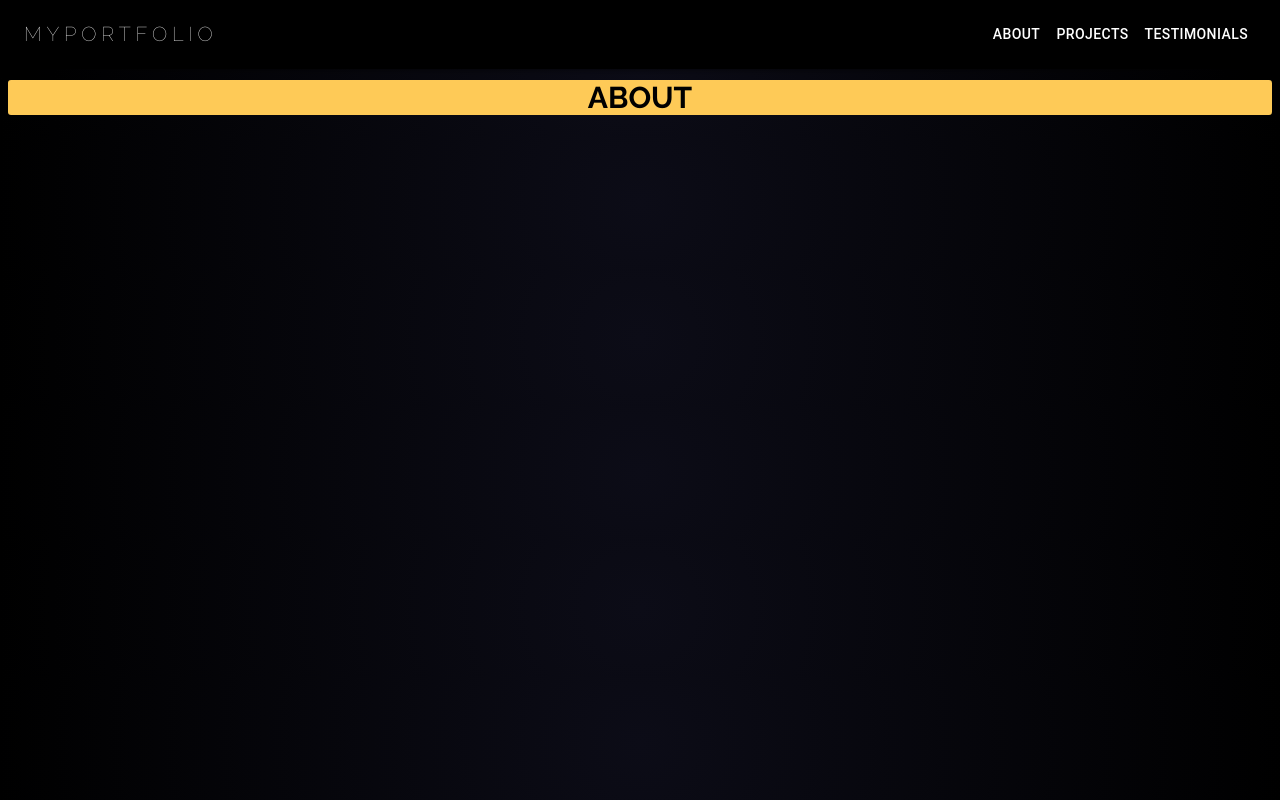
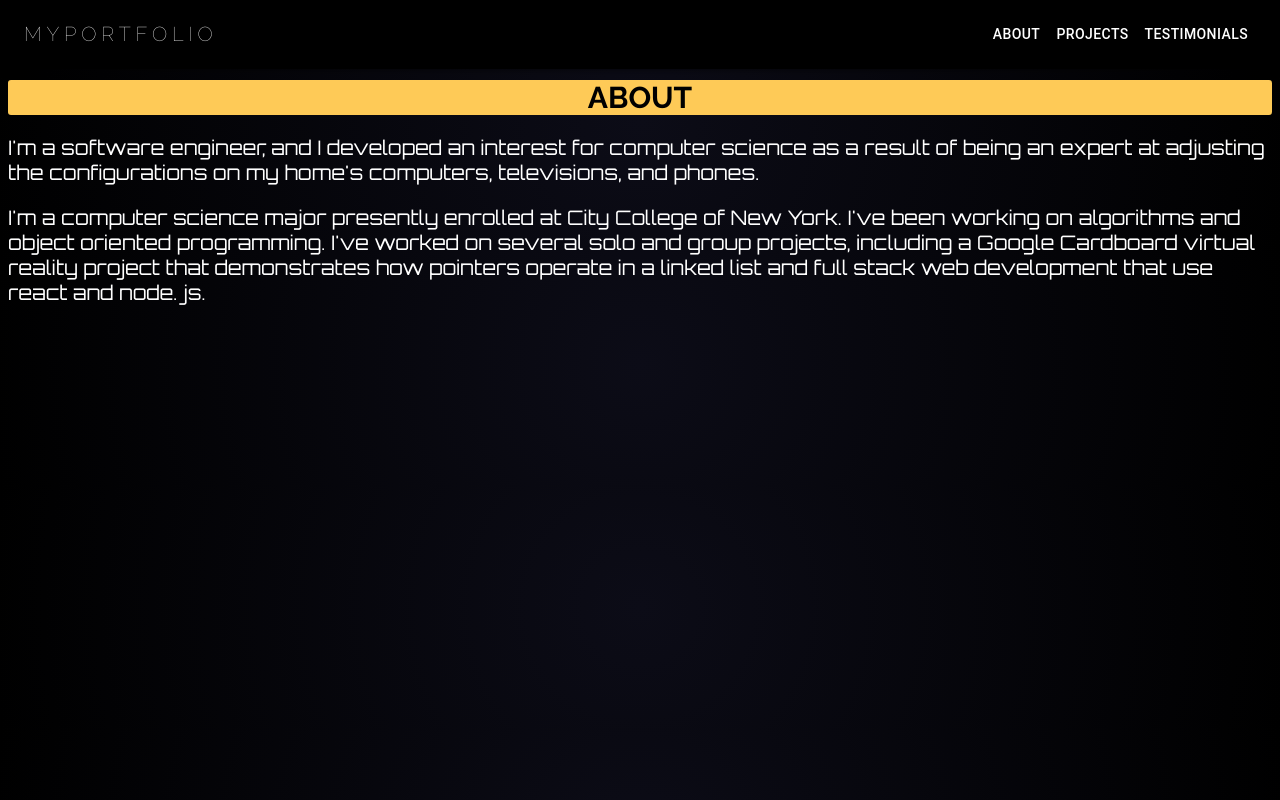
Before and after one commit to boundy99/My-Portfolio, a React (Create React App) app: page / in a window 1280 px wide. Built offline with nearby package versions, Linux system fonts and the light colour scheme.

Commit message:
Feat: About component

```diff
--- a/public/style.css
+++ b/public/style.css
@@ -14,5 +14,10 @@
     }
 
     .about {
-        background-image: url("https://t4.ftcdn.net/jpg/04/31/44/89/360_F_431448941_oo9a7gWADWwWjyYBDmdcYvuIZdss3sxh.jpg");
+        display: 'flex';
+        justify-content: center;
+        font-family: 'Orbitron', cursive;
+        color: white;
+        height: 100px;
+        font-size: 20px;
     }
--- a/src/components/About.jsx
+++ b/src/components/About.jsx
@@ -1,9 +1,14 @@
 import React from 'react'
 
-export default function About(props) {
+export default function About() {
   return (
     <div className='about'>
-    <textarea>{props.text}</textarea>
+
+    <p>
+    I'm a software engineer, and I developed an interest for computer science as a result of being an expert at adjusting the configurations on my home's computers, televisions, and phones.
+    </p>
+    <p>I'm a computer science major presently enrolled at City College of New York. I've been working on algorithms and object oriented programming. I've worked on several solo and group projects, including a Google Cardboard virtual reality project that demonstrates how pointers operate in a linked list and full stack web development that use react and node. js.</p>
+
     </div>
   )
 }
--- a/src/components/App.js
+++ b/src/components/App.js
@@ -1,13 +1,14 @@
 import React from "react"
 import Navbar from './Navbar'
 import Section from './Section'
-
+import About from "./About"
 export default function App() {
 
   return (
     <div>
       <Navbar />
       <Section text='ABOUT'/>
+      <About/>
     </div>
   )
 
```
